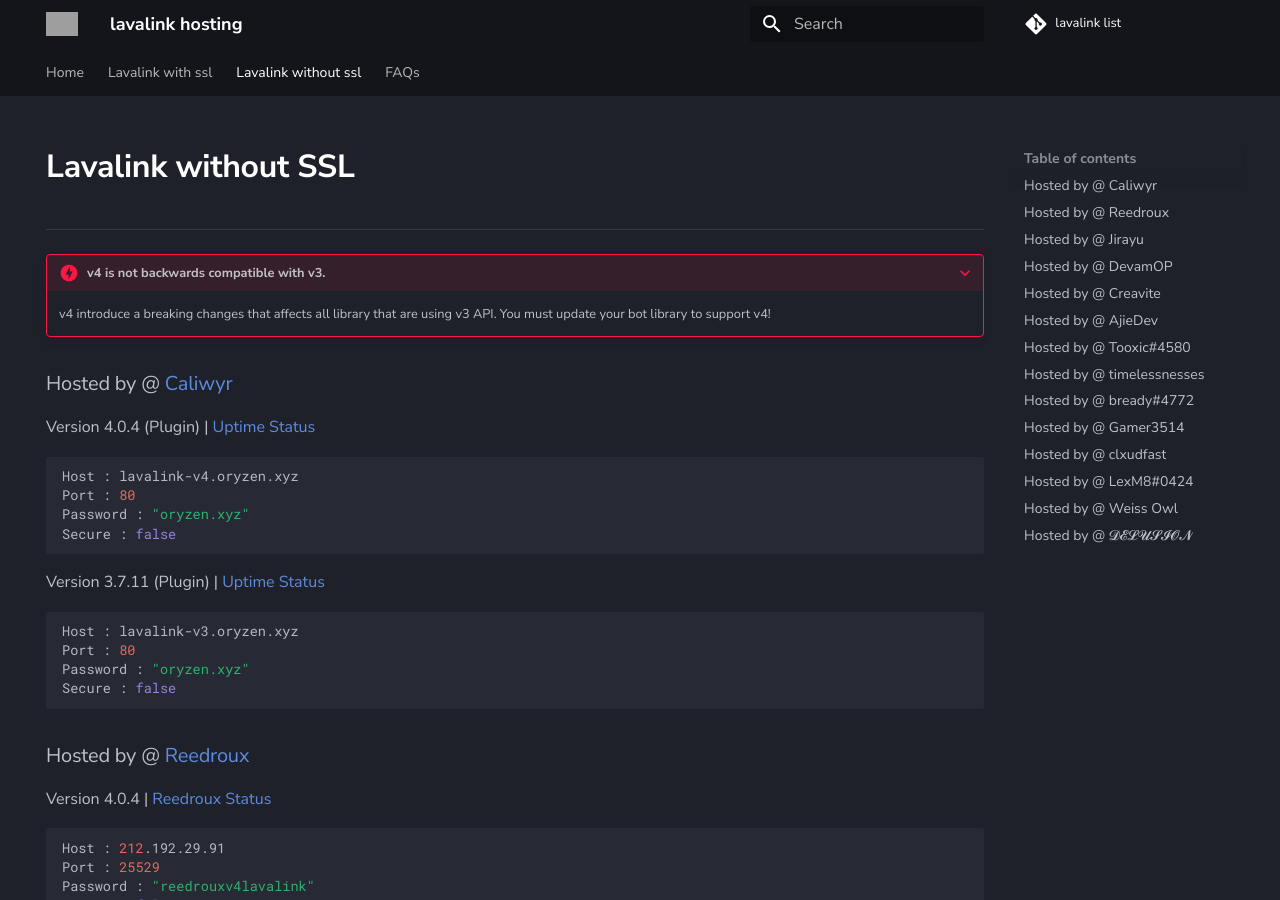
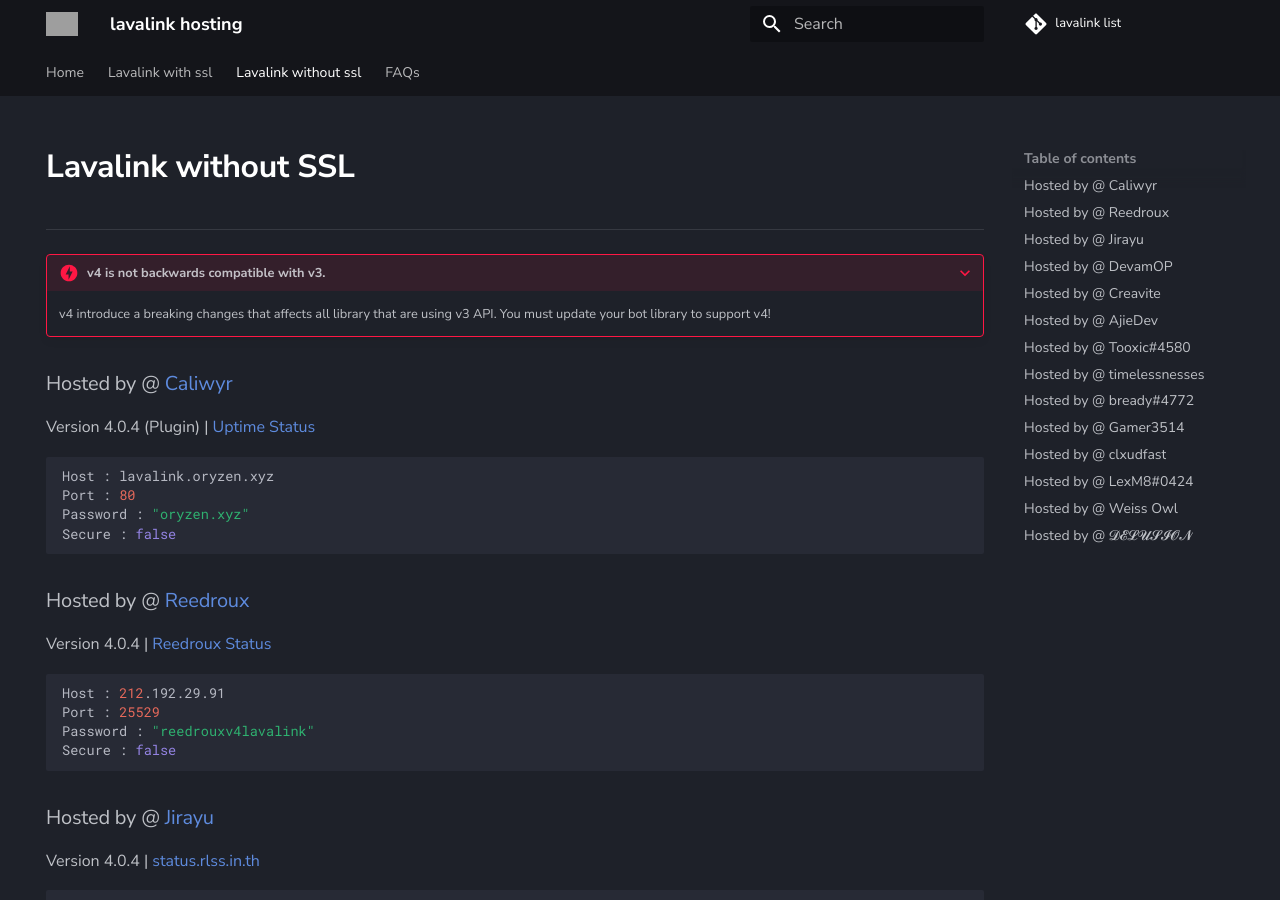
Before and after one commit to DarrenOfficial/lavalink-list, an MkDocs documentation site: the page built from docs/NoSSL/lavalink-without-ssl.md, in a window 1280 px wide and 900 px high. Built offline with MkDocs 1.6.1 and Material for MkDocs 9.7.7, drawn with Linux system fonts in a browser that asks for light colours; comment, search, counter and statistics services are not loaded; grey boxes are pictures that could not be loaded.

Commit message:
Update lavalink-without-ssl.md (#479)
Remove lavalink v3.7.11 due to some error, and change subdomain for v4

````diff
--- a/docs/NoSSL/lavalink-without-ssl.md
+++ b/docs/NoSSL/lavalink-without-ssl.md
@@ -21,20 +21,11 @@ description: Without SSL should work out of the box!
 ### Hosted by @ [Caliwyr](https://discord.gg/6xpF6YqVDd)
 Version 4.0.4 (Plugin) | [Uptime Status](https://lavalink-status.oryzen.xyz/)
 ```bash
-Host : lavalink-v4.oryzen.xyz
+Host : lavalink.oryzen.xyz
 Port : 80
 Password : "oryzen.xyz"
 Secure : false
 ```
-
-Version 3.7.11 (Plugin) | [Uptime Status](https://lavalink-status.oryzen.xyz/)
-```bash
-Host : lavalink-v3.oryzen.xyz
-Port : 80
-Password : "oryzen.xyz"
-Secure : false
-```
-
 
 ### Hosted by @ [Reedroux](reedroux.biz)
 Version 4.0.4 | [Reedroux Status](https://hetrixtools.com/r/c4011b1e6495a197177925492cf057d5/)
````
